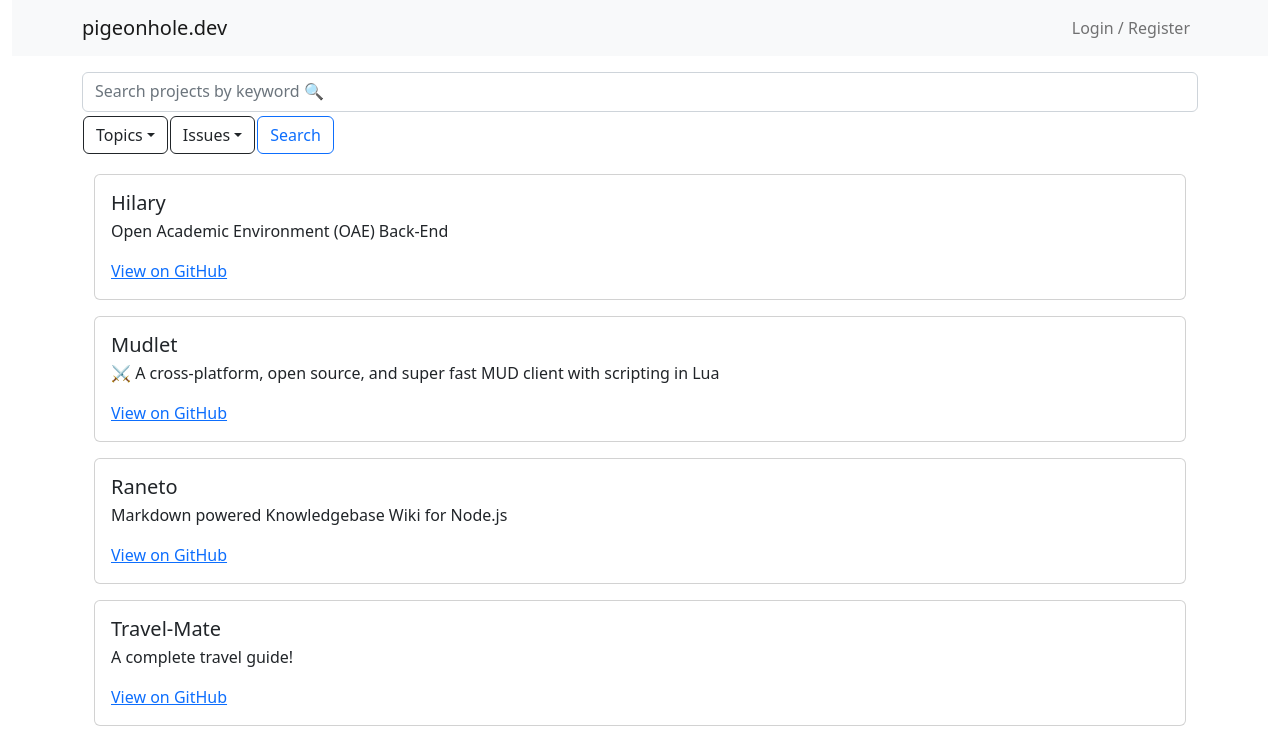
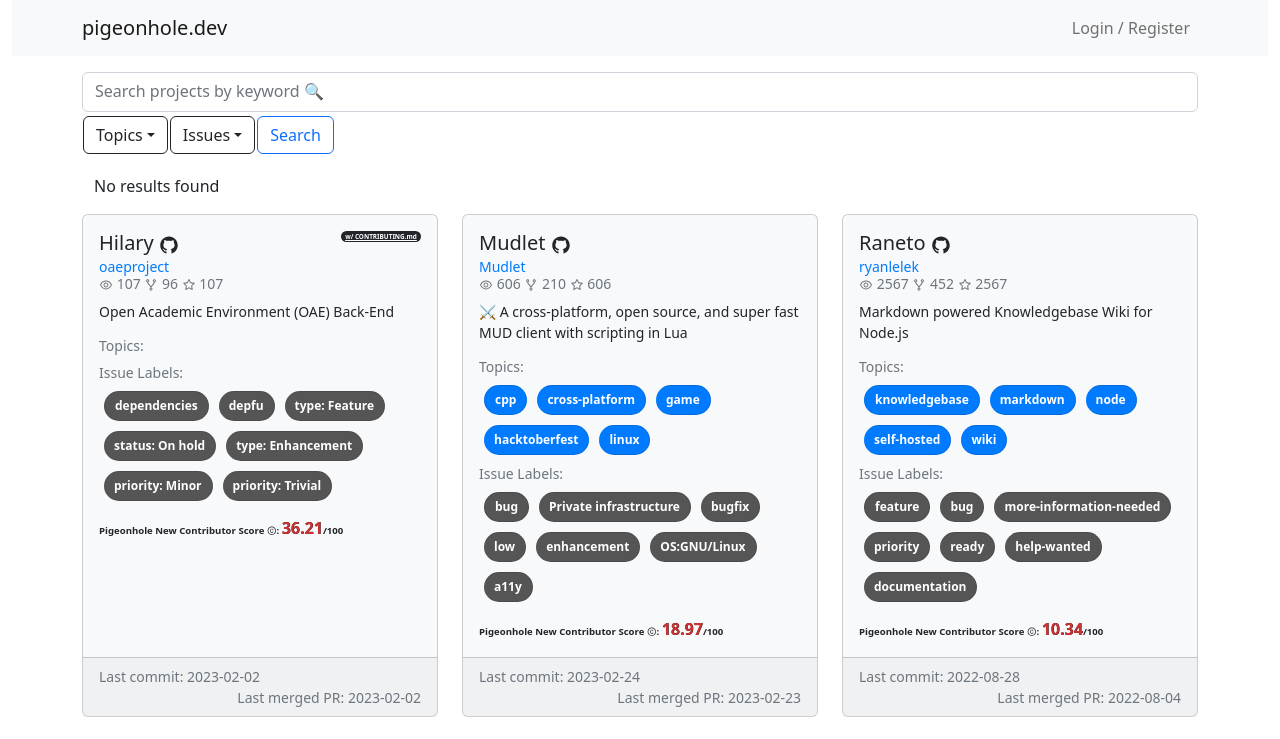
Before and after one commit to peter-w-bryant/Pigeonhole.dev, a React (Create React App) app in the folder frontend/: page / in a window 1280 px wide. Shown: the top 739 px of the page. Built offline with nearby package versions, Linux system fonts and the light colour scheme.

Commit message:
updated search and filter

```diff
--- a/frontend/src/components/SearchBox.jsx
+++ b/frontend/src/components/SearchBox.jsx
@@ -1,6 +1,9 @@
 import { useCallback, useEffect, useState } from 'react';
 import { Container, Card, Form, FormControl, Button, Row, Col, Dropdown } from "react-bootstrap";
 import { AiOutlineCloseCircle } from 'react-icons/ai'
+
+// import Project from './Project';
+import Project from './Project';
 
 const SearchBox = (props) => {
     const [projects, setProjects] = useState([]);
@@ -214,25 +217,20 @@ const SearchBox = (props) => {
             </Container>
 
             <Container className="mt-3">
-                {final.length === 0 ? (
+                {final.length === 0 | (search === "" && topicFilters.length === 0 && issueFilters.length === 0) ? (
                     <Row>
                         <Col>No results found</Col>
                     </Row>
                 ) : (
-                    final.map((project) => (
-                        <Card key={project.id} className="mb-3">
-                            <Card.Body>
-                                <Card.Title>{project.gh_repo_name}</Card.Title>
-                                <Card.Subtitle className="mb-2 text-muted">{project.gh_repo_owner}</Card.Subtitle>
-                                <Card.Text>{project.gh_description}</Card.Text>
-                                <Card.Link href={project.gh_url} target="_blank" rel="noopener noreferrer">
-                                    View on GitHub
-                                </Card.Link>
-                            </Card.Body>
-                        </Card>
-                    ))
+                    <>
+                        {final.map((project) => (
+                            <Project {...project} />
+                        ))}
+                    </>
                 )}
             </Container>
+
+
 
             <Container className="mt-3">
                 <Row>
```
